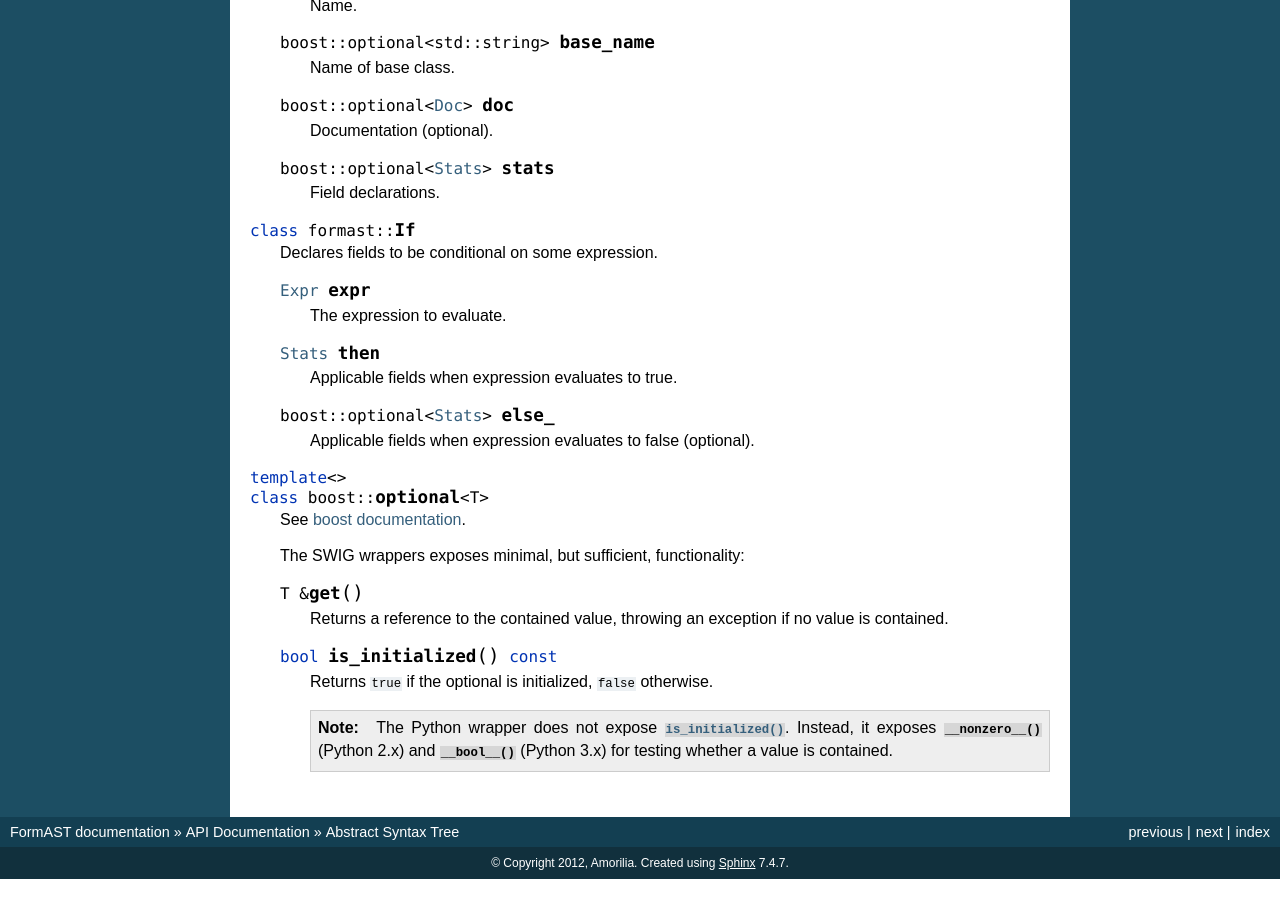
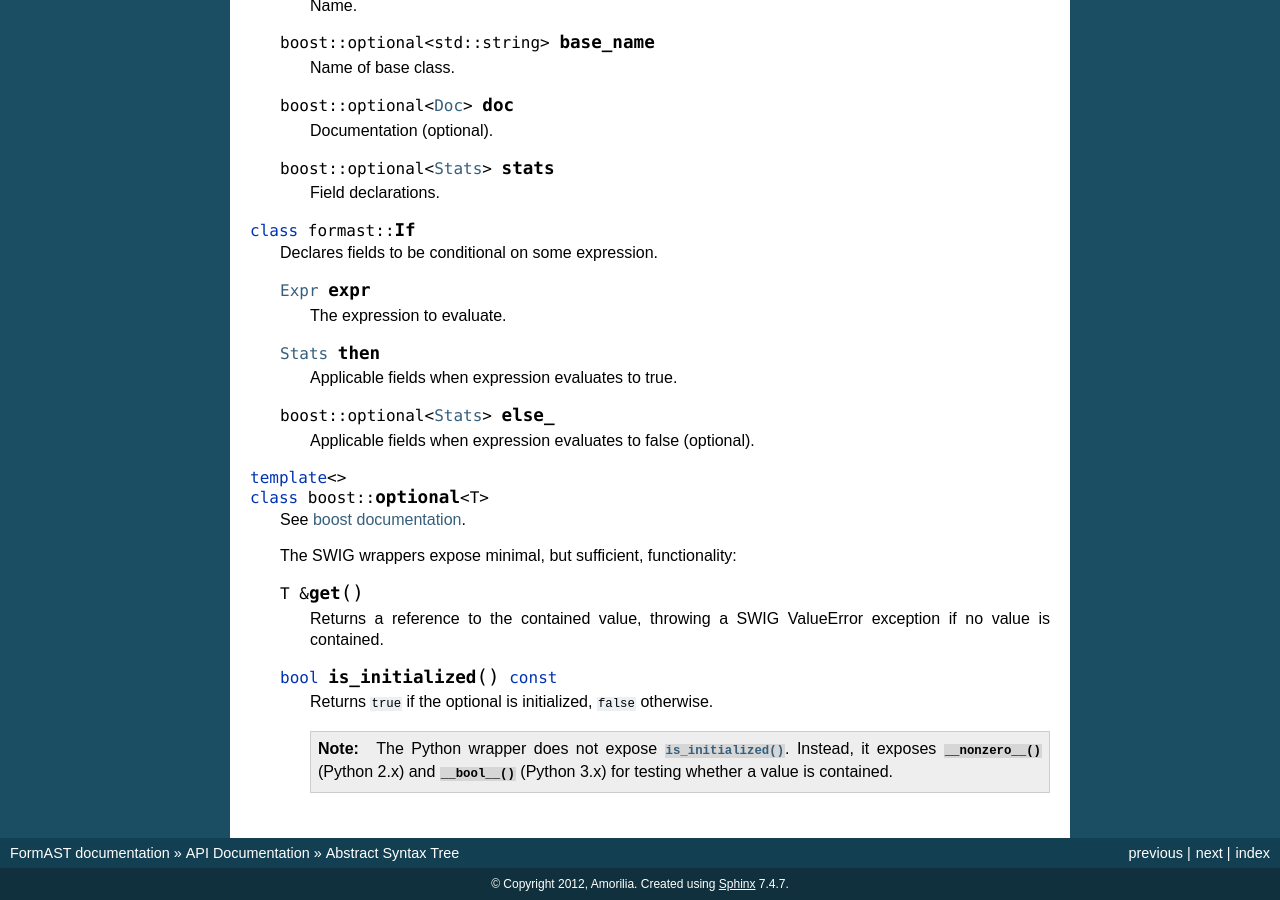
Before and after one commit to niftools/formast, a Sphinx documentation site: the page built from doc/api/ast.rst, in a window 1280 px wide and 900 px high, scrolled down 930 px. Built offline with Sphinx 7.4.7, drawn with Linux system fonts in a browser that asks for light colours; before the commit the page ends 1809 px from its top, so only the background shows below that.

Commit message:
Typo and clarification in documentation.

```diff
--- a/doc/api/ast.rst
+++ b/doc/api/ast.rst
@@ -93,12 +93,12 @@ This hierarchical structure is exposed via :cpp:class:`formast::Visitor`\ s.
 
    See `boost documentation <http://www.boost.org/libs/optional>`_.
 
-   The SWIG wrappers exposes minimal, but sufficient, functionality:
+   The SWIG wrappers expose minimal, but sufficient, functionality:
 
    .. cpp:function:: T & get()
 
       Returns a reference to the contained value,
-      throwing an exception if no value is contained.
+      throwing a SWIG ValueError exception if no value is contained.
 
    .. cpp:function:: bool is_initialized() const
 
```
